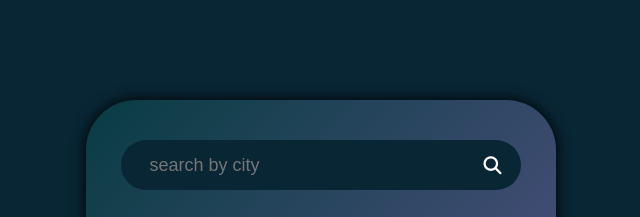
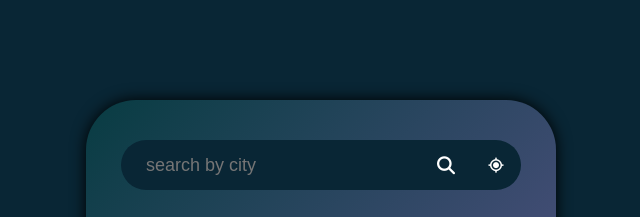
Before and after one commit to binit-awasthi/PRODIGY_WD_05, a plain HTML site: page index.html in a window 1280 px wide. Shown: the top 217 px of the page, 319-959 px from the left. Drawn offline with nearby package versions, Linux system fonts and the light colour scheme.

Commit message:
Update index.html

```diff
--- a/index.html
+++ b/index.html
@@ -23,9 +23,10 @@
     <div class="card">
       <div class="search">
         <input type="text" placeholder="search by city" spellcheck="false" />
-        <button>
+        <button id="search-btn">
           <i class="fa-solid fa-magnifying-glass"></i>
         </button>
+        <button class="location"><i class="bx bx-current-location"></i></button>
       </div>
 
       <div class="error">
```
